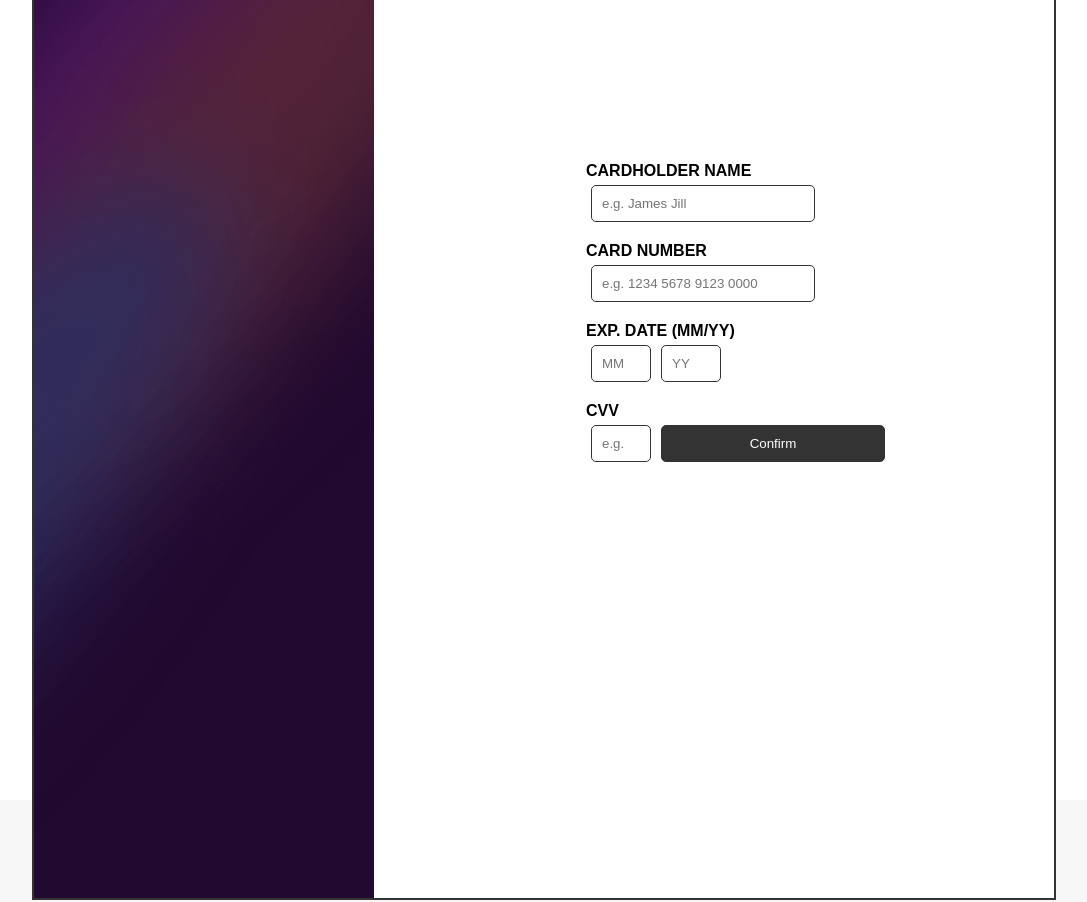
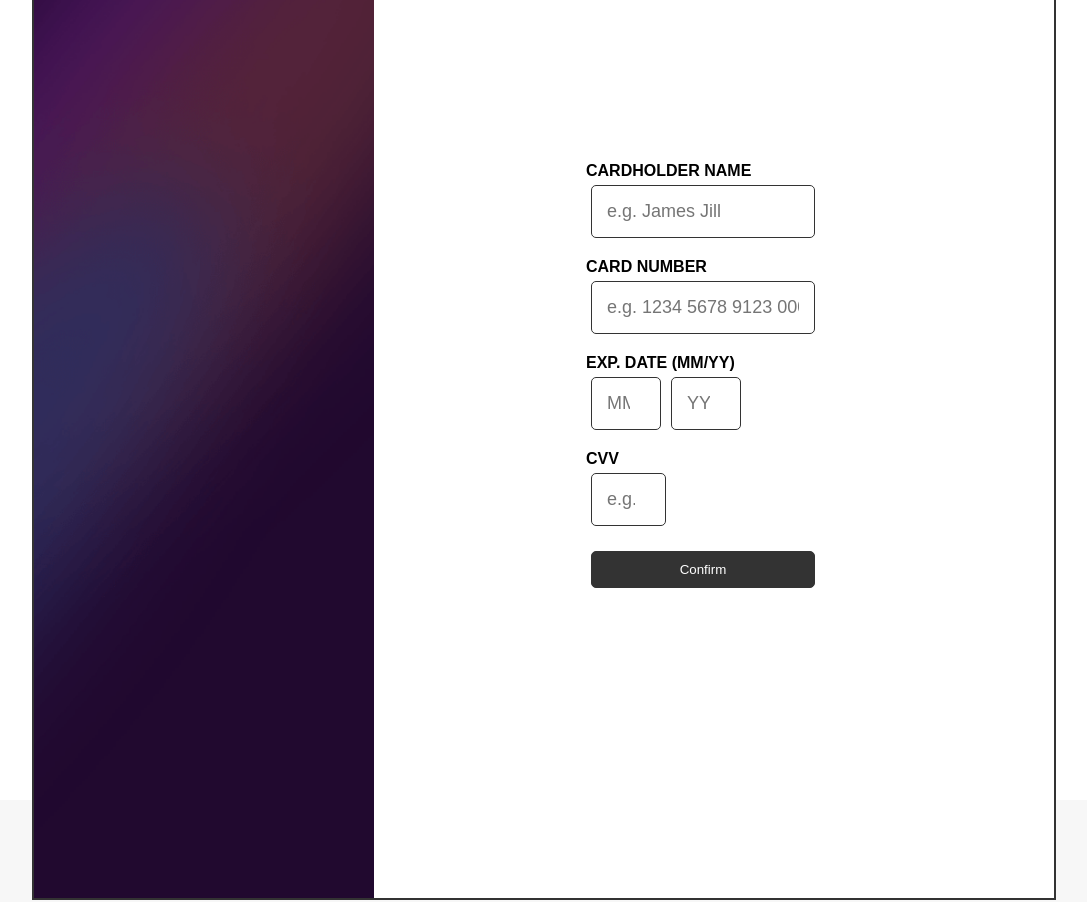
Before and after one commit to Manojgupta103/Interactive-card, a React (Vite) app: page / in a window 1280 px wide. Shown: the whole page, without its empty margins (96-1183 px from the left). Built offline with nearby package versions, Linux system fonts and the light colour scheme.

Commit message:
chore: Update form input styles for credit card details

```diff
--- a/src/App.css
+++ b/src/App.css
@@ -56,11 +56,12 @@ body {
 
 .form input{
   width: 50%;
-  padding: 10px;
+  padding: 15px;
   margin: 5px;
   margin-bottom: 20px;
   border: 1px solid #333;
   border-radius: 5px;
+  font-size: 18px;
 }
 
 .form button{
--- a/src/App.jsx
+++ b/src/App.jsx
@@ -19,11 +19,11 @@ function App() {
             <input type="text" placeholder='e.g. 1234 5678 9123 0000'  />
 
             <h4>EXP. DATE (MM/YY)</h4>
-            <input type="Number" placeholder='MM' style={{ width: '60px' }} />
-            <input type="Number" placeholder='YY' style={{ width: '60px' }} />
-
+            <input type="Number" placeholder='MM' style={{ width: '70px' }} />
+            <input type="Number" placeholder='YY' style={{ width: '70px' }} />
             <h4>CVV</h4>
-            <input type="Number" placeholder='e.g. 123' style={{ width: '60px' }} />
+            <input type="Number" placeholder='e.g. 123' style={{ width: '75px' }} />
+            <br></br>
             <button>Confirm</button>
           </div>
         </div>
```
